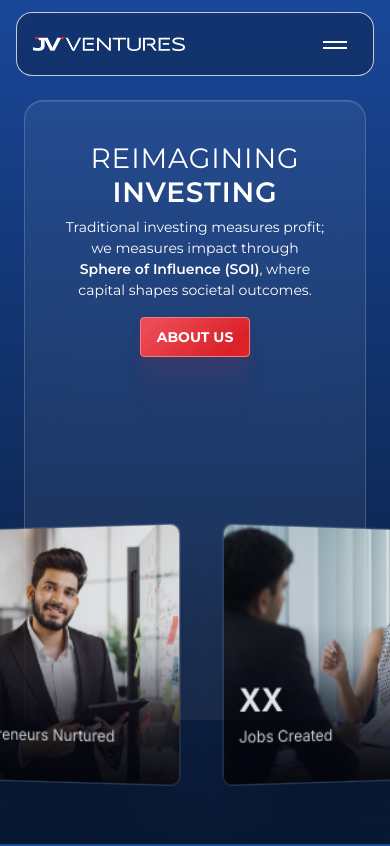
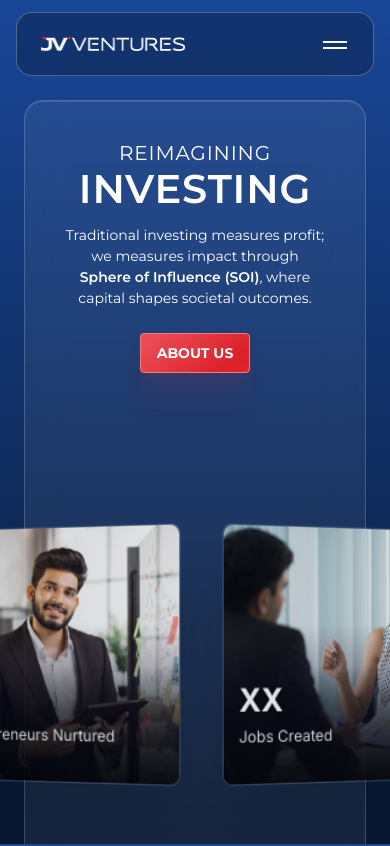
Before and after one commit to Heavy108/jv, a Next.js app: page / in a window 390 px wide. Shown: the top 846 px of the page. Built offline with nearby package versions, Linux system fonts and the light colour scheme.

Commit message:
box extended

```diff
--- a/css/Home.module.css
+++ b/css/Home.module.css
@@ -44,24 +44,45 @@
     min-height: 110svh;
 }
 
-/* ── THE GLASS CARD (mobile only) ── */
 .box {
     position: relative;
     width: calc(100% - 3rem);
     max-width: 1200px;
     padding-top: 1.5rem;
-    margin: 1.5rem auto 0rem;        /* negative bottom margin pushes bottom edge off the section */
-    border-radius: 1.1875rem 1.1875rem 0 0;   /* round only top corners */
+    margin: 1.5rem auto 0;
+    border-radius: 1.1875rem 1.1875rem 0 0;
     background: rgba(217, 217, 217, 0.07);
     border: 1px solid rgba(255, 255, 255, 0.18);
-    border-bottom: none;          /* kill the bottom border */
+    border-bottom: none;
     backdrop-filter: blur(20px);
     -webkit-backdrop-filter: blur(20px);
     box-shadow: inset 0 1px 0 rgba(255, 255, 255, 0.12);
     box-sizing: border-box;
-    flex: 1;                      /* stretches to fill remaining section height */
     z-index: 1;
-    /* REMOVE: padding-bottom: 18rem;  — no longer needed, flex handles it */
+    flex: 1 1 auto;              /* CHANGED — allows it to grow AND shrink to fill */
+    min-height: 0;               /* NEW — flex item needs this to grow inside parent */
+    align-self: stretch;         /* NEW — guarantee it stretches vertically */
+}
+
+.galleryWrap {
+    width: 100%;
+    max-width: 100%;
+    height: 380px;
+    display: flex;
+    align-items: center;
+    justify-content: center;
+    box-sizing: border-box;
+    overflow: hidden;
+    padding: 0;
+
+    /* CHANGED — out of flow */
+    position: absolute;
+    left: 0;
+    right: 0;
+    bottom: 0;                   /* anchor to bottom of section */
+    z-index: 2;
+    /* REMOVE: position: relative; */
+    /* REMOVE: margin-top: -16rem; */
 }
 
 .extrapad {
@@ -82,7 +103,7 @@
 }
 
 /* Carousel overlaps glass card edge-to-edge (mobile only) */
-.galleryWrap {
+/* .galleryWrap {
     width: 100%;
     max-width: 100%;
     height: 380px;
@@ -95,13 +116,12 @@
     margin-top: -16rem;
     padding: 0;
     overflow: hidden;
-        /* overflow-y: visible; */
-}
+} */
 
 .title h1 {
     color: #FFF;
     font-family: Montserrat;
-    font-size: 1.75rem;
+    font-size: 1.25rem;
     font-style: normal;
     font-weight: 400;
     line-height: normal;
@@ -121,6 +141,11 @@
 
 .title span:last-child {
     font-weight: 600;
+    font-size: 2.5rem;          /* NEW — larger on mobile */
+    display: block;             /* NEW — forces it to a new line if you want it stacked */
+    line-height: 1;
+    margin-top: 4px;
+               /* tighter line-height looks better at large size */
 }
 
 .desc {
@@ -129,7 +154,7 @@
     font-size: 0.875rem;
     font-style: normal;
     font-weight: 400;
-    margin: 0.5rem 0 1rem 0;
+    margin: 1rem 0 1.5rem 0;
 }
 
 .desc span {
@@ -194,7 +219,7 @@
     }
 
     .box {
-        width: 100%;                   /* explicit width — no longer commented */
+    width: 100%;
     max-width: none;
     margin: 0;
     padding: 0;
@@ -206,6 +231,11 @@
     -webkit-backdrop-filter: none;
     box-shadow: none;
     z-index: auto;
+
+    /* NEW — reset mobile flex behavior */
+    flex: 0 1 auto;
+    min-height: auto;
+    align-self: auto;
 }
 
     .extrapad {
@@ -240,13 +270,23 @@
         height: 3rem;
     }
 
-    /* Reset carousel to normal flow */
    .galleryWrap {
+        position: static;        /* NEW — back to normal flow */
+        bottom: auto;            /* NEW — clear mobile value */
+        left: auto;              /* NEW */
+        right: auto;             /* NEW */
         padding: 0 3rem;
         height: 480px;
         margin-top: 1rem;
         overflow: hidden;
         z-index: auto;
+    }
+           .title span:last-child {
+        font-size: inherit;     /* NEW — back to normal h1 size */
+        display: inline;        /* NEW — back to inline if you used display: block above */
+        line-height: normal;
+    margin-top: 0px;
+
     }
 }
 
--- a/css/navbar.module.css
+++ b/css/navbar.module.css
@@ -283,7 +283,7 @@
 
   .menuBar {
     border-radius: 1rem;
-    border: 1px solid rgba(255, 255, 255, 0.75);
+    border: 1px solid rgba(255, 255, 255, 0.25);
     background: rgba(0, 0, 0, 0.25);
     backdrop-filter: blur(16px);
     margin: 0.75rem;
@@ -294,7 +294,7 @@
     justify-content: flex-end;
   }
   .menuLogo img{
-    padding-left: 8px;
+    padding-left: 16px;
   width: 160px;
 }
 }
```
Lines whose indentation alone changed are shown as unchanged.
